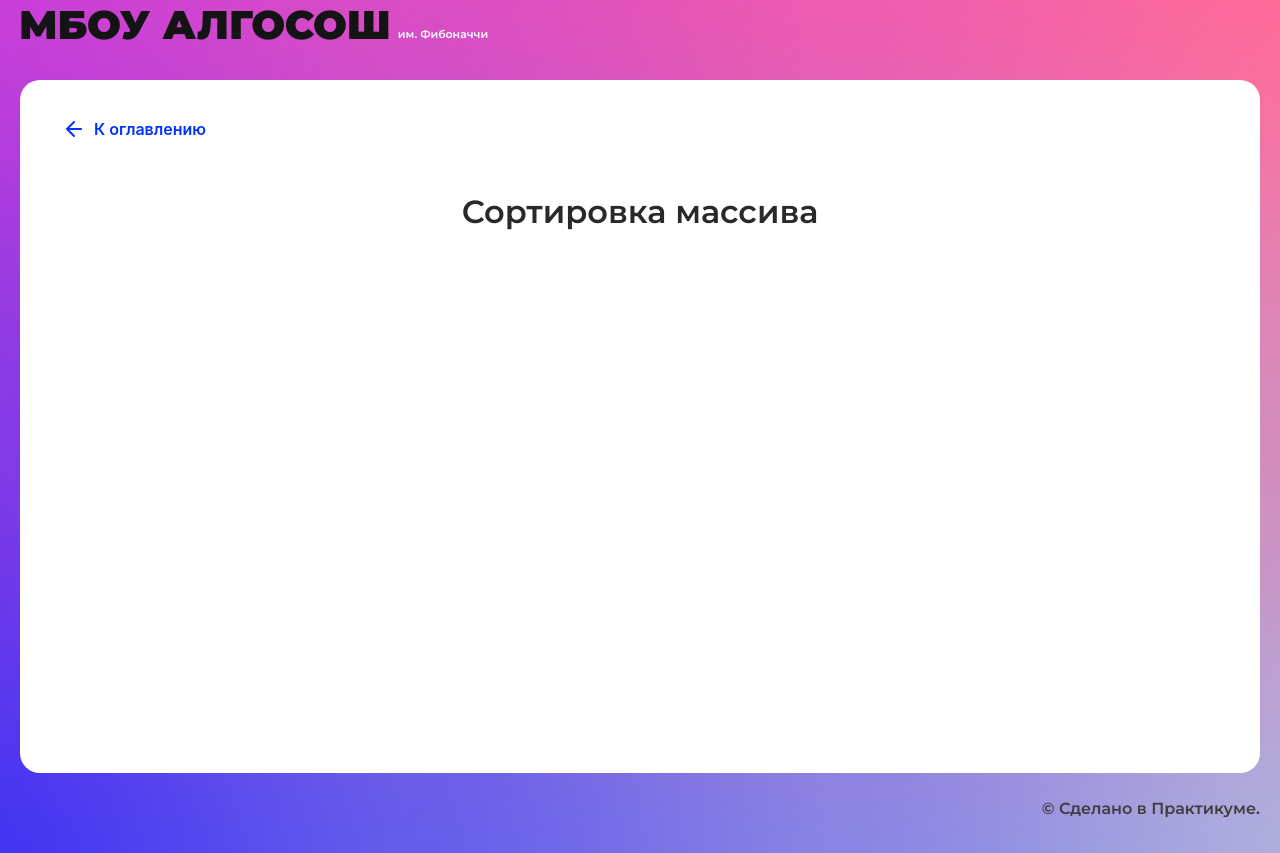
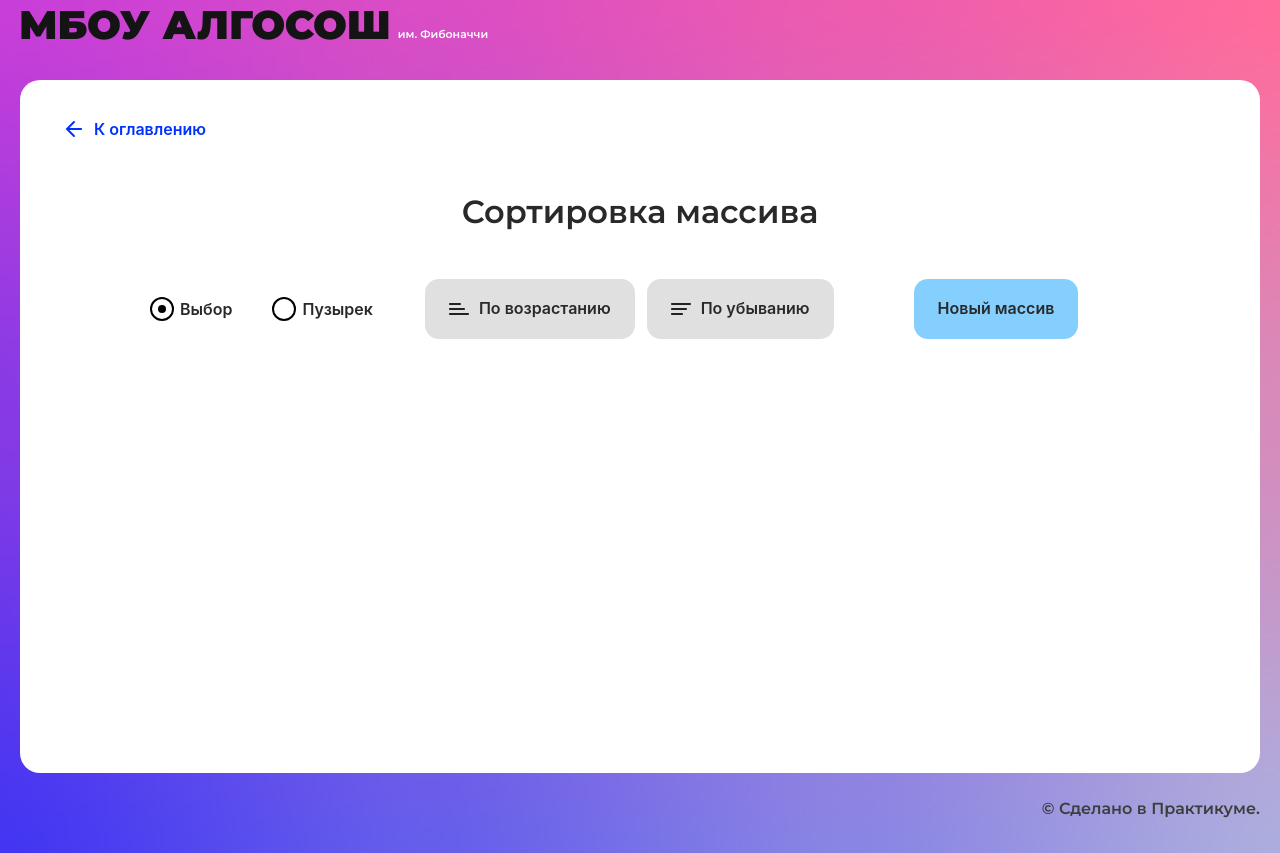
Before and after one commit to ritarixter/algososh, a React (Create React App) app: page /sorting in a window 1280 px wide. Built offline with nearby package versions, Linux system fonts and the light colour scheme.

Commit message:
Начала реализовывать сортировку массива

```diff
--- /dev/null
+++ b/src/pages/sorting-page/sorting-page.module.css
@@ -0,0 +1,38 @@
+.container{
+  margin: 0 auto;
+  max-width: 980px;
+  display: flex;
+  flex-direction: column;
+
+}
+
+.header{
+  display: flex;
+  align-items: center;
+  margin-bottom: 48px;
+}
+
+.button{
+  margin-left: 80px;
+}
+
+.array_container{
+  padding: 0;
+  margin: 0;
+  min-height: 348px;
+  margin-top: auto;
+  margin-bottom: 12px;
+  display: flex;
+  align-items: flex-end;
+  list-style: none;
+  justify-content: center;
+
+}
+
+.array_list{
+  margin-right: 10px;
+}
+
+.array_list:last-child{
+  margin-right: 0;
+}
--- a/src/pages/sorting-page/sorting-page.tsx
+++ b/src/pages/sorting-page/sorting-page.tsx
@@ -1,10 +1,84 @@
-import React from "react";
+import React, { useEffect, useState } from "react";
 import { SolutionLayout } from "../../components/ui/solution-layout/solution-layout";
+import styles from "./sorting-page.module.css";
+import { RadioInput } from "../../components/ui/radio-input/radio-input";
+import { Button } from "../../components/ui/button/button";
+import { Direction } from "../../types/direction";
+import { Column } from "../../components/ui/column/column";
+import { swap } from "../../utils/algorithms";
 
 export const SortingPage: React.FC = () => {
+  const [arr, setArr] = useState<number[]>([]);
+  const [bool,setBool] = useState<boolean>(true)
+  const randomArr = () => {
+    let arr: number[] = [];
+    const max = 100;
+    const min = 0;
+    const minLength = 3;
+    const maxLength = 17;
+    for (
+      let i = 0;
+      i < Math.floor(Math.random() * (maxLength - minLength + 1)) + minLength;
+      i++
+    ) {
+      arr.push(Math.floor(Math.random() * (max - min + 1)) + min);
+    }
+
+    return arr;
+  };
+
+  const bubbleSort = (arr: number[], minToMax: boolean) => {
+    const { length } = arr;
+    for (let i = 0; i < length - 1; i++) {
+      for (let j = i + 1; j < length; j++) {
+        if (minToMax ? arr[i] < arr[j] : arr[i] > arr[j]) {
+          swap(arr, j, i);
+        }
+      }
+    }
+    return arr;
+  };
+
   return (
     <SolutionLayout title="Сортировка массива">
-
+      <section className={styles.container}>
+        <div className={styles.header}>
+          <RadioInput label="Выбор" extraClass="mr-20" checked={bool} name="radio" onChange={()=>{setBool(true)}}/>
+          <RadioInput label="Пузырек" extraClass="mr-20"  checked={!bool} name="radio" onChange={()=>{setBool(false)}}/>
+          <Button
+            disabled={!arr.length}
+            text="По возрастанию"
+            sorting={Direction.Ascending}
+            extraClass="ml-6 mr-6"
+            onClick={() => {
+              setArr([...bubbleSort(arr, false)]);
+            }}
+          />
+          <Button
+            disabled={!arr.length}
+            text="По убыванию"
+            sorting={Direction.Descending}
+            onClick={() => {
+              setArr([...bubbleSort(arr, true)]);
+            }}
+          />
+          <div className={styles.button}>
+            <Button
+              text="Новый массив"
+              onClick={() => {
+                setArr(randomArr());
+              }}
+            />
+          </div>
+        </div>
+        <ul className={styles.array_container}>
+          {arr.map((number: number, index: React.Key) => (
+            <li className={styles.array_list} key={index}>
+              <Column index={number} />
+            </li>
+          ))}
+        </ul>
+      </section>
     </SolutionLayout>
   );
 };
--- a/src/utils/algorithms.ts
+++ b/src/utils/algorithms.ts
@@ -1,32 +1,35 @@
-
-const reverseArr = (arr: (string|number)[]) => {
+const reverseArr = (arr: (string | number)[]) => {
   let start = 0;
   let end = arr.length - 1;
   while (start < end) {
-      let tmp
-      tmp = arr[start];
-      arr[start] = arr[end];
-      arr[end] = tmp;
-      start++
-      end--
+    let tmp;
+    tmp = arr[start];
+    arr[start] = arr[end];
+    arr[end] = tmp;
+    start++;
+    end--;
   }
   return arr;
 };
 
 export const setDelay = (delay: number = 1000): Promise<null> => {
-  return new Promise(resolve => {
+  return new Promise((resolve) => {
     setTimeout(() => {
       resolve(null);
     }, delay);
   });
 };
 
-export const swap = (arr: (string|number)[],index1:number,index2:number) => {
-  let tmp
+export const swap = (
+  arr: (string | number)[],
+  index1: number,
+  index2: number
+) => {
+  let tmp;
   tmp = arr[index1];
   arr[index1] = arr[index2];
   arr[index2] = tmp;
-}
+};
 
 export const fib = (n: number) => {
   let arr: number[] = [0, 1];
@@ -35,3 +38,5 @@ export const fib = (n: number) => {
   }
   return arr;
 };
+
+export const randomArr = () => {};
```
